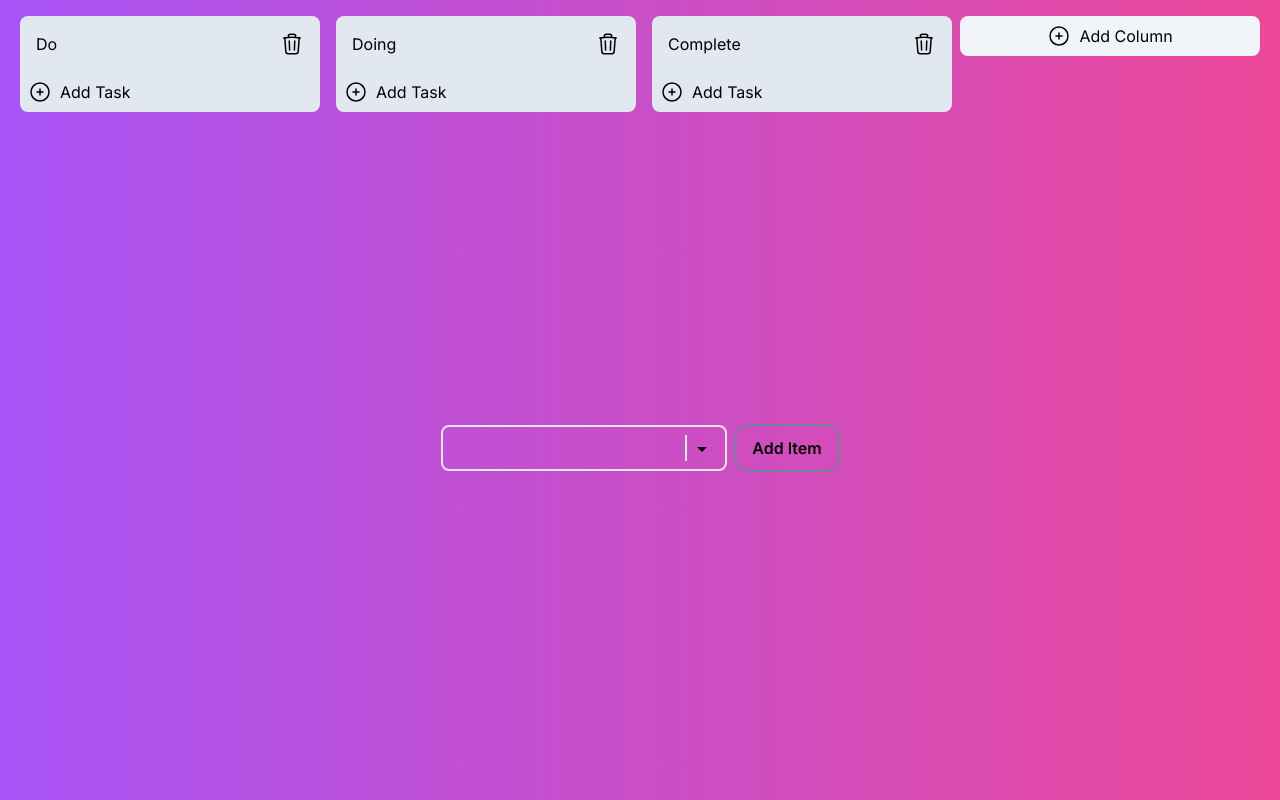
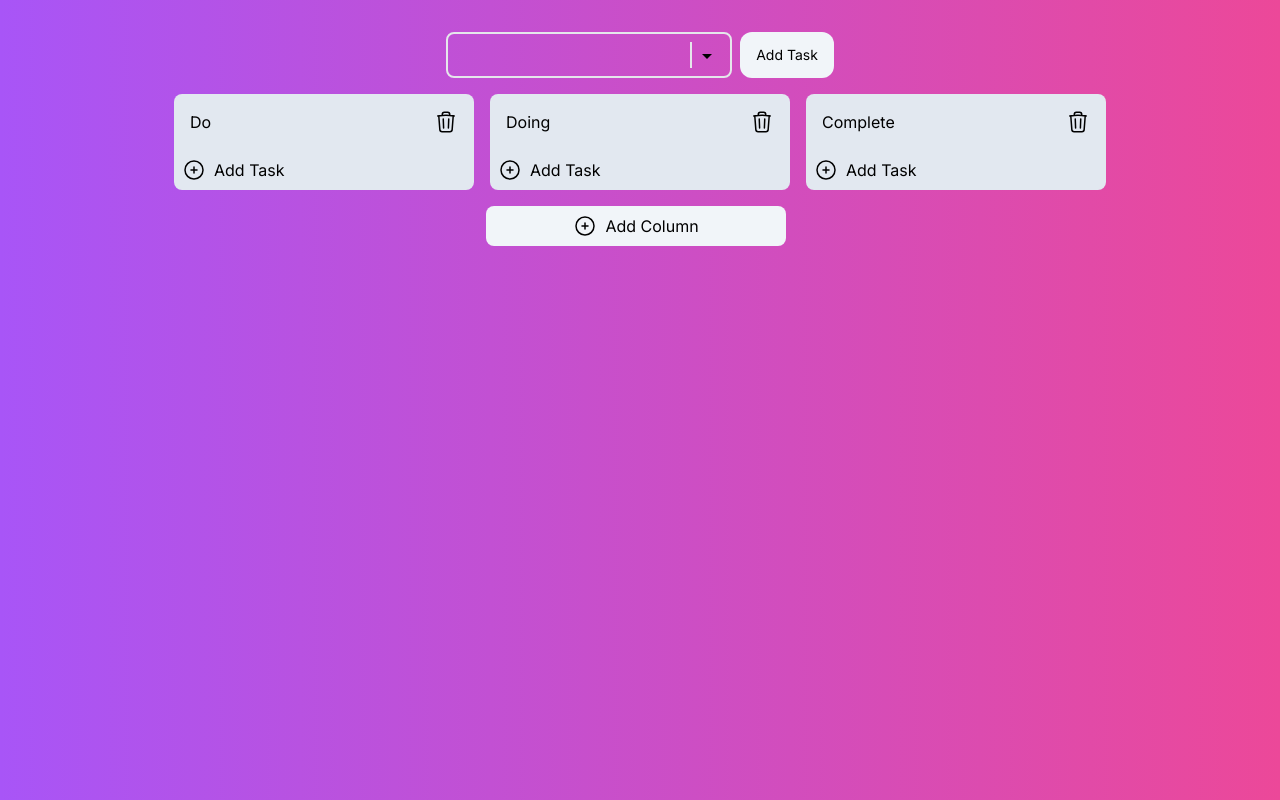
Before and after one commit to Sm9090/Drag-Drop, a Next.js app: page / in a window 1280 px wide. Built offline with nearby package versions, Linux system fonts and the light colour scheme.

Commit message:
Changing styling

```diff
--- a/src/app/Components/Input.tsx
+++ b/src/app/Components/Input.tsx
@@ -2,6 +2,7 @@
 import { useState } from 'react';
 import React from 'react'
 import ArrowDropDownIcon from '@mui/icons-material/ArrowDropDown';
+import PlusIcon from '../Icons/plusIcon';
 
 interface InputProps {
     onAddItem: (text: string, selectedOption: string) => void;
@@ -43,8 +44,8 @@ function Input({ onAddItem }: InputProps) {
                             <ArrowDropDownIcon />
                         </button>
                     </div>
-                    <button onClick={addItemToCard} className="bg-transparent hover:bg-emerald-500  font-semibold hover:text-white py-2 px-4 border border-emerald-500 hover:border-transparent rounded-xl ml-2">
-                        Add Item
+                    <button onClick={addItemToCard} className="bg-slate-100 hover:bg-slate-200  hover:transition py-2 px-4 hover:border-transparent rounded-xl ml-2 text-sm">
+                        Add Task
                     </button>
                 </div>
                 {toggleMenu &&
--- a/src/app/Components/KanbanBoard.tsx
+++ b/src/app/Components/KanbanBoard.tsx
@@ -186,10 +186,13 @@ function KanbanBoard() {
     }
 
     return (
-        <div className='m-auto flex  flex-wrap justify-center p-4 w-full min-h-screen px=[40px] overflow-x-auto overflow-y-hidden   bg-gradient-to-r from-purple-500 to-pink-500'>
+        <div className='m-auto flex  flex-col items-center flex-wrap justify-start p-4 w-full min-h-screen px=[40px] overflow-x-auto overflow-y-hidden   bg-gradient-to-r from-purple-500 to-pink-500'>
             <DndContext sensors={sensor} onDragStart={onDragStart} onDragEnd={onDragEnd} onDragOver={onDragOver}>
+                <div className='basis-full m-4'>
+                    <Input onAddItem={onAddItem} />
+                </div>
                 <div>
-                    <div className='flex gap-4'>
+                    <div className='flex flex-wrap gap-4'>
                         <SortableContext items={columnId}>
                             {columns.map((col, ind) => {
                                 return <div key={ind}>
@@ -206,14 +209,12 @@ function KanbanBoard() {
                 </div>
                 <button
                     onClick={createNewColumn}
-                    className='flex gap-2 justify-center items-center ml-2 rounded-lg w-[300px] h-[40px] bg-slate-100 hover:bg-slate-200'
+                    className='flex gap-2 justify-center items-center ml-2 rounded-lg w-[300px] h-[40px] bg-slate-100 hover:bg-slate-200 m-4'
                 >
                     <PlusIcon />
                     Add Column
                 </button>
-                <div>
-                    <Input onAddItem={onAddItem} />
-                </div>
+
                 {createPortal(
                     <DragOverlay>
                         {activeColumn && <ColumnContainer column={activeColumn} deleteColumn={deleteColumn} updateColumn={updateColumn}
```
